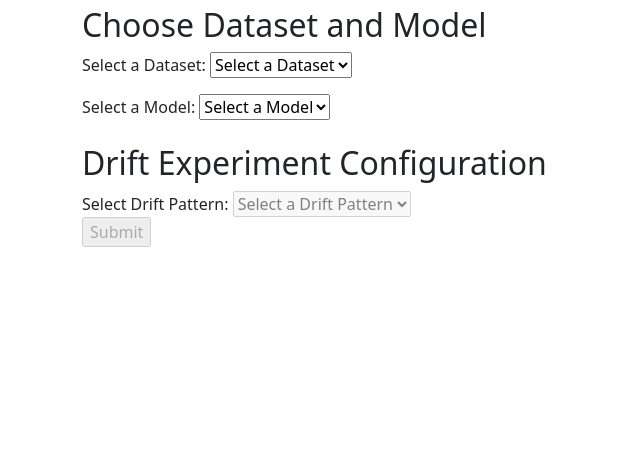
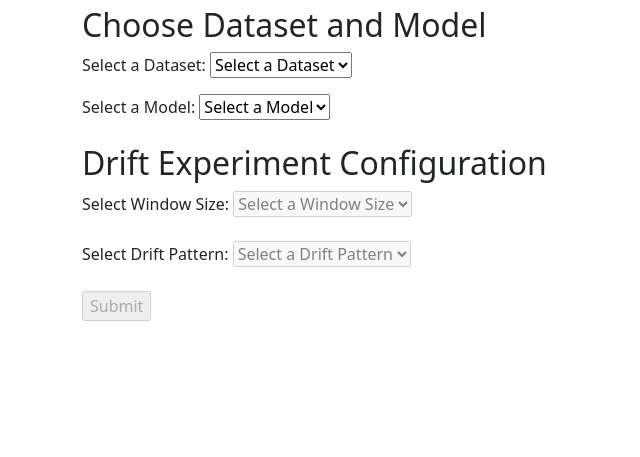
Before and after one commit to grecosalvatore/DriftLensDemo, a Flask app: template templates/use_cases.html in a window 1280 px wide. Shown: the part 151-608 px from the top of the page, without its empty margins (0-640 px from the left). Run offline with Flask 3, Linux system fonts and the light colour scheme; the template is opened without the code that fills it, so the values that code supplies are empty.

Commit message:
Initial commit

```diff
--- a/app.py
+++ b/app.py
@@ -1,9 +1,36 @@
 from flask import Flask, render_template, request, redirect, url_for
-
 import plotly.express as px
 import os
 
 app = Flask(__name__)
+
+def get_datasets_models_and_window_sizes():
+    base_directory = "static/use_cases/datasets"
+    datasets = []
+
+    for dataset_dir in os.listdir(base_directory):
+        if os.path.isdir(os.path.join(base_directory, dataset_dir)):
+            models = []
+
+            dataset_path = os.path.join(base_directory, dataset_dir)
+            models_path = os.path.join(dataset_path, "models")
+
+            if os.path.exists(models_path):
+                for model_dir in os.listdir(models_path):
+                    if os.path.isdir(os.path.join(models_path, model_dir)):
+                        window_sizes = []
+
+                        model_path = os.path.join(models_path, model_dir)
+                        window_sizes_path = os.path.join(model_path, "window_sizes")
+
+                        if os.path.exists(window_sizes_path):
+                            window_sizes = [ws for ws in os.listdir(window_sizes_path) if os.path.isdir(os.path.join(window_sizes_path, ws))]
+
+                        models.append({"name": model_dir, "window_sizes": window_sizes})
+
+            datasets.append({"name": dataset_dir, "models": models})
+
+    return datasets
 
 @app.route("/")
 def home():
@@ -13,8 +40,8 @@ def home():
 @app.route("/use_cases")
 def use_cases():
     title = 'DriftLens'
-    available_datasets = get_datasets_and_models()
-    return render_template('use_cases.html', title=title, datasets=available_datasets)
+    available_data = get_datasets_models_and_window_sizes()
+    return render_template('use_cases.html', title=title, data=available_data)
 
 @app.route("/upload")
 def upload():
@@ -34,34 +61,16 @@ def plotly_chart():
 
     return render_template('drift_lens_monitor.html', plotly_chart=plotly_chart_div)
 
-
-
-def get_datasets_and_models():
-    base_directory = "static/use_cases/datasets"
-    datasets = []
-    for dataset_dir in os.listdir(base_directory):
-        if os.path.isdir(os.path.join(base_directory, dataset_dir)):
-            models = []
-            models_path = os.path.join(base_directory, dataset_dir, "models")
-            if os.path.exists(models_path):
-                for model_dir in os.listdir(models_path):
-                    if os.path.isdir(os.path.join(models_path, model_dir)):
-                        models.append(model_dir)
-            datasets.append({"name": dataset_dir, "models": models})
-    return datasets
-
-
-
 @app.route("/process_selection", methods=["POST"])
 def process_selection():
     selected_dataset = request.form.get("dataset")
     selected_model = request.form.get("model")
+    selected_window_size = request.form.get("window_size")
 
-    # You can use the selected_dataset and selected_model values as needed.
+    # You can use the selected_dataset, selected_model, and selected_window_size values as needed.
     # For example, you can pass them to a different template to display the results.
 
-    return f"Selected Dataset: {selected_dataset}, Selected Model: {selected_model}"
-
+    return f"Selected Dataset: {selected_dataset}, Selected Model: {selected_model}, Selected Window Size: {selected_window_size}"
 
 if __name__ == '__main__':
     app.run(debug=True)
--- a/templates/use_cases.html
+++ b/templates/use_cases.html
@@ -7,12 +7,10 @@
         <label for="dataset">Select a Dataset:</label>
         <select id="dataset" name="dataset">
             <option value="" selected disabled>Select a Dataset</option> <!-- Default option -->
-            {% for dataset in datasets %}
+            {% for dataset in data %}
             <option value="{{ dataset['name'] }}">{{ dataset['name'] }}</option>
             {% endfor %}
         </select>
-
-
         <br>
 
         <!-- Display the description content -->
@@ -21,42 +19,53 @@
         <label for="model">Select a Model:</label>
         <select id="model" name="model">
             <option value="" disabled selected>Select a Model</option>
-            <!-- Add the options for the models here -->
         </select>
 
         <br>
         <br>
         <h2>Drift Experiment Configuration</h2>
+        <label for="window_size">Select Window Size:</label>
+        <select id="window_size" name="window_size" disabled>
+            <option value="" selected disabled>Select a Window Size</option>
+        </select>
+        <br>
+        <br>
         <label for="drift_pattern">Select Drift Pattern:</label>
         <select id="drift_pattern" name="drift_pattern" disabled>
             <option value="" selected disabled>Select a Drift Pattern</option> <!-- Default option -->
-            <option value="sudden_drift">No Drift</option>
+            <option value="no_drift">No Drift</option>
             <option value="sudden_drift">Sudden Drift</option>
-            <option value="gradual_drift">Incremental Drift</option>
-            <option value="gradual_drift">Periodic Drift</option>
+            <option value="incremental_drift">Incremental Drift</option>
+            <option value="periodic_drift">Periodic Drift</option>
         </select>
+        <br>
         <br>
         <input type="submit" value="Submit" id="submit-button" disabled> <!-- Add the "Submit" button with disabled attribute -->
     </form>
 
     <script>
-        // JavaScript code to dynamically update the model dropdown and display the description based on the selected dataset
+    // JavaScript code to dynamically update the model dropdown, window size dropdown,
+    // and display the description based on the selected dataset
     var datasetDropdown = document.getElementById("dataset");
     var modelDropdown = document.getElementById("model");
     var descriptionElement = document.getElementById("description"); // Added description element
+    var windowSizeDropdown = document.getElementById("window_size"); // Added window size dropdown
     var driftPatternDropdown = document.getElementById("drift_pattern");
     var submitButton = document.getElementById("submit-button"); // Added submit button element
 
     // Convert the datasets variable from JSON format
-        var datasets = JSON.parse('{{ datasets|tojson|safe }}');
+    var datasets = JSON.parse('{{ data|tojson|safe }}');
 
     datasetDropdown.addEventListener("change", function() {
-            // Clear existing options in the model dropdown
+        // Clear existing options in the model and window size dropdowns
         modelDropdown.innerHTML = "<option value='' disabled selected>Select a Model</option>";
+        windowSizeDropdown.innerHTML = "<option value='' disabled selected>Select a Window Size</option>";
 
         driftPatternDropdown.selectedIndex = 0; // Reset the drift pattern selection
         driftPatternDropdown.setAttribute("disabled", "disabled"); // Disable the drift pattern dropdown
 
+        windowSizeDropdown.selectedIndex = 0; // Reset the window size selection
+        windowSizeDropdown.setAttribute("disabled", "disabled"); // Disable the window size dropdown
 
         // Get the selected dataset
         var selectedDataset = datasetDropdown.value;
@@ -69,8 +78,8 @@
         // Populate the model dropdown with options for the selected dataset
         selectedDatasetModels.forEach(function(model) {
             var option = document.createElement("option");
-                option.value = model;
-                option.text = model;
+            option.value = model.name;
+            option.text = model.name;
             modelDropdown.appendChild(option);
         });
 
@@ -79,16 +88,51 @@
     });
 
     modelDropdown.addEventListener("change", function() {
-            driftPatternDropdown.removeAttribute("disabled"); // Enable the drift pattern dropdown
+        // Enable the window size dropdown when a model is selected
+        var selectedModel = modelDropdown.value;
+        if (selectedModel) {
+            // Get the selected dataset
+            var selectedDataset = datasetDropdown.value;
+
+            // Find window sizes for the selected dataset and model
+            var selectedDatasetModels = datasets.find(function(dataset) {
+                return dataset.name === selectedDataset;
+            }).models;
+
+            var selectedModelInfo = selectedDatasetModels.find(function(model) {
+                return model.name === selectedModel;
+            });
+
+            if (selectedModelInfo && selectedModelInfo.window_sizes) {
+                // Populate the window size dropdown with options for the selected dataset and model
+                selectedModelInfo.window_sizes.forEach(function(windowSize) {
+                    var option = document.createElement("option");
+                    option.value = windowSize;
+                    option.text = windowSize;
+                    windowSizeDropdown.appendChild(option);
+                });
+                // Enable the window size dropdown
+                windowSizeDropdown.removeAttribute("disabled");
+            }
+        }
+        // Enable the drift pattern dropdown when both dataset and model are selected
+        enableDriftPatternDropdown();
+    });
+
+    function enableDriftPatternDropdown() {
+        var selectedModel = modelDropdown.value;
+        var selectedDataset = datasetDropdown.value;
+        if (selectedModel && selectedDataset) {
+            driftPatternDropdown.removeAttribute("disabled");
+        }
+    }
+
+    windowSizeDropdown.addEventListener("change", function() {
+        // Validate the form before enabling the "Submit" button
         validateForm();
     });
 
     driftPatternDropdown.addEventListener("change", function() {
-            validateForm();
-        });
-
-        modelDropdown.addEventListener("change", function() {
-            // Validate the form before enabling the "Submit" button
         validateForm();
     });
 
@@ -109,9 +153,9 @@
                 } else {
                     descriptionElement.textContent = "Description not available.";
                 }
-                }
             };
             xhr.send();
+        };
     }
 
     // Function to validate the form and enable the "Submit" button
@@ -119,14 +163,17 @@
         var selectedModel = modelDropdown.value;
         var selectedDataset = datasetDropdown.value;
         var selectedDriftPattern = driftPatternDropdown.value;
+        var selectedWindowSize = windowSizeDropdown.value;
 
-            // Check if both the dataset and model are selected
-            if (selectedModel && selectedDataset && selectedDriftPattern) {
+        // Check if all required fields are selected
+        if (selectedModel && selectedDataset && selectedDriftPattern && selectedWindowSize) {
             submitButton.removeAttribute("disabled");
         } else {
             submitButton.setAttribute("disabled", "disabled");
         }
     }
     </script>
+
+
 {% endblock %}
 {% include "footer.html" %}
```
Lines whose indentation alone changed are shown as unchanged.
